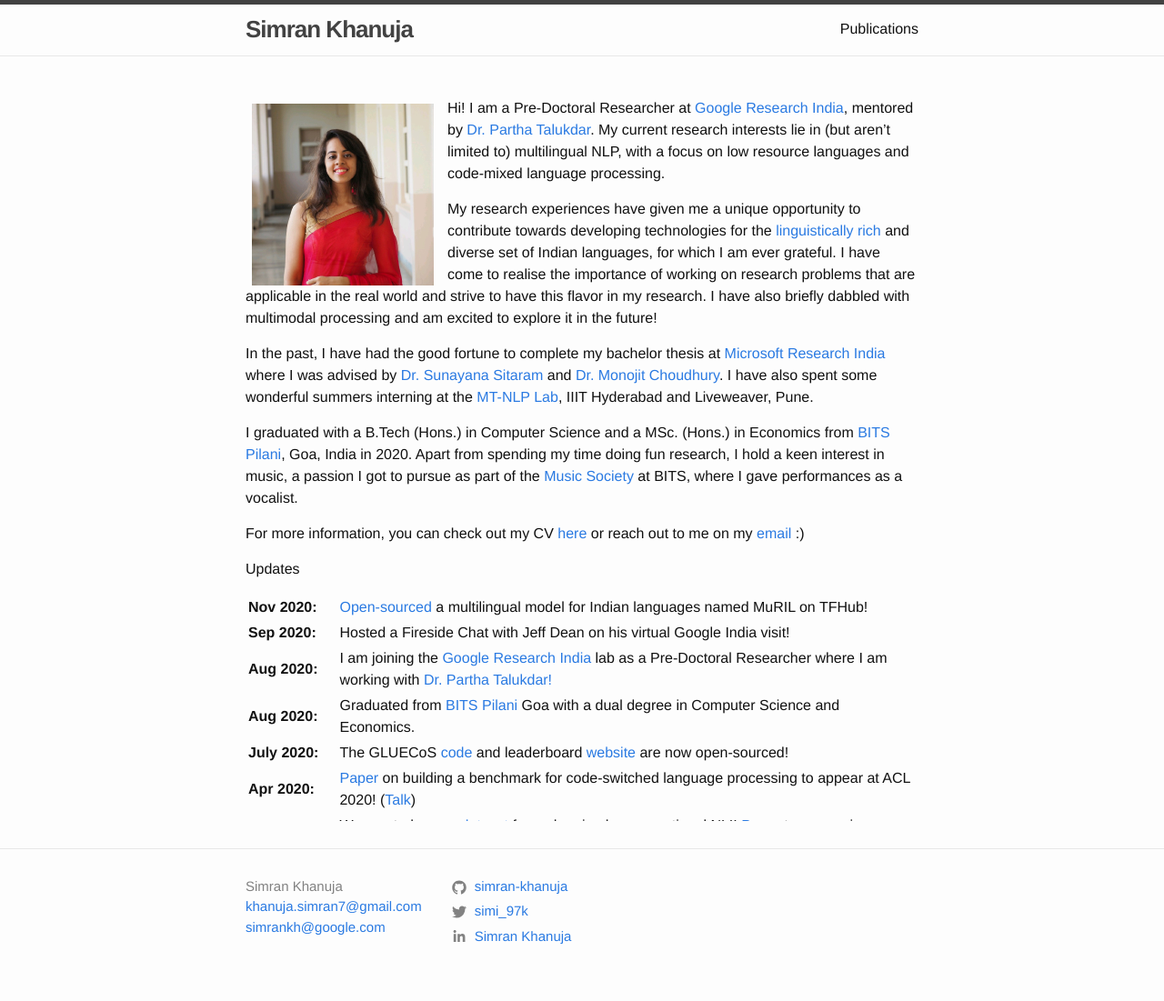
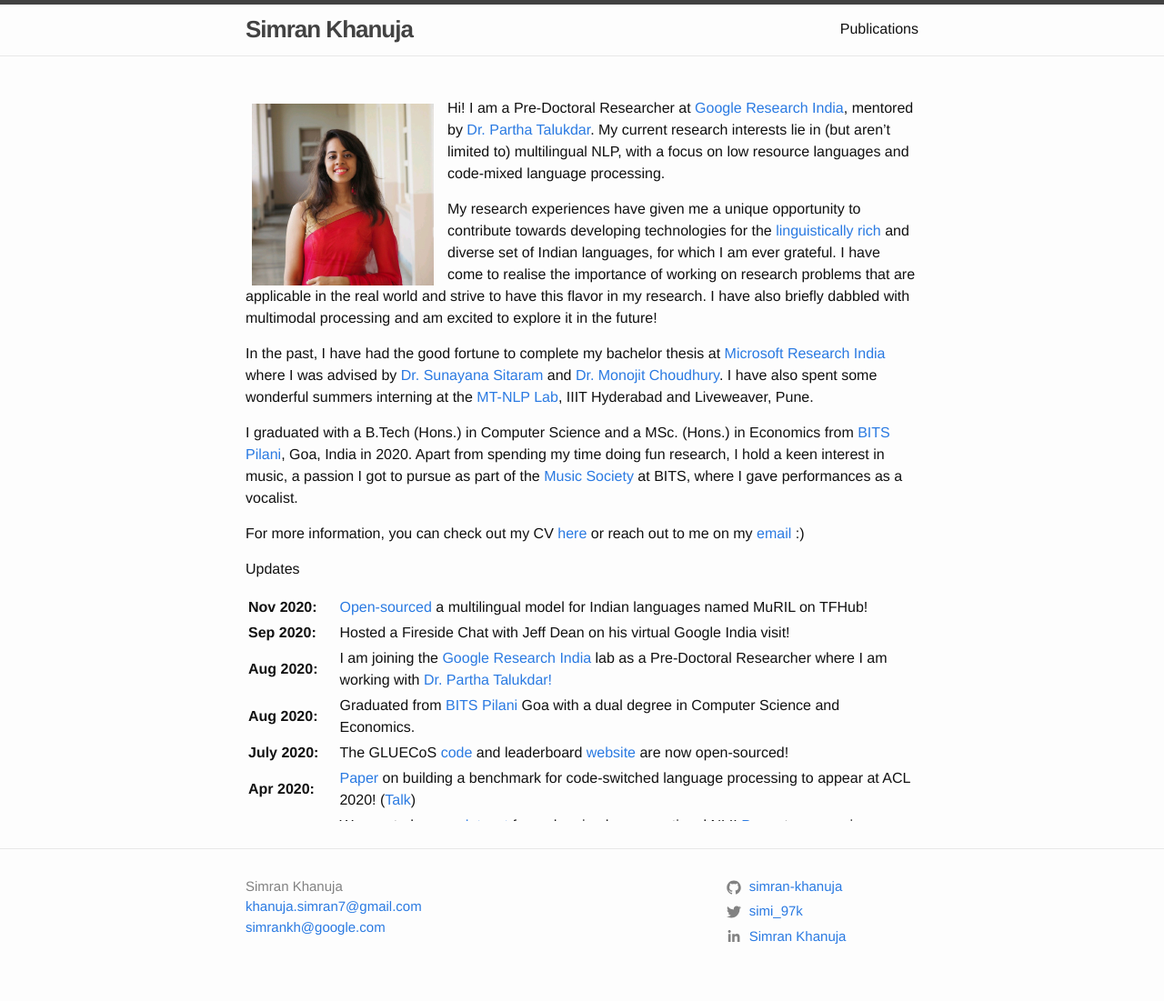
Before and after one commit to simran-khanuja/simran-khanuja.github-deprecated.io, a Jekyll site: the page built from index.md, in a window 1280 px wide. Shown: the whole page at 91% size. Built offline with Jekyll 4.4.1, drawn with Linux system fonts in a browser that asks for light colours.

Commit message:
update footer

```diff
--- a/_includes/footer.html
+++ b/_includes/footer.html
@@ -5,7 +5,7 @@
     <!-- <h2 class="footer-heading">{{ site.title | escape }}</h2> -->
 
     <div class="footer-col-wrapper">
-      <div class="footer-col footer-col-4">
+      <div class="footer-col footer-col-1">
         <ul class="contact-list">
           <li>
             {% if site.author %}
@@ -21,6 +21,11 @@
             <li><a href="mailto:{{ site.email2 }}">{{ site.email2 }}</a></li>
             {% endif %}
         </ul>
+      </div>
+
+      <div class="footer-col footer-col-1">
+        <p>{{ site.description1 | escape }}</p>
+        <p>{{ site.description1 | escape }}<br>{{ site.description2 | escape }}<br>{{ site.description3 | escape }}</p>
       </div>
 
       <div class="footer-col footer-col-4">
@@ -45,10 +50,6 @@
         </ul>
       </div>
 
-      <!-- <div class="footer-col footer-col-1">
-        <p>{{ site.description1 | escape }}</p>
-        <p>{{ site.description1 | escape }}<br>{{ site.description2 | escape }}<br>{{ site.description3 | escape }}</p>
-      </div> -->
     </div>
 
   </div>
```
